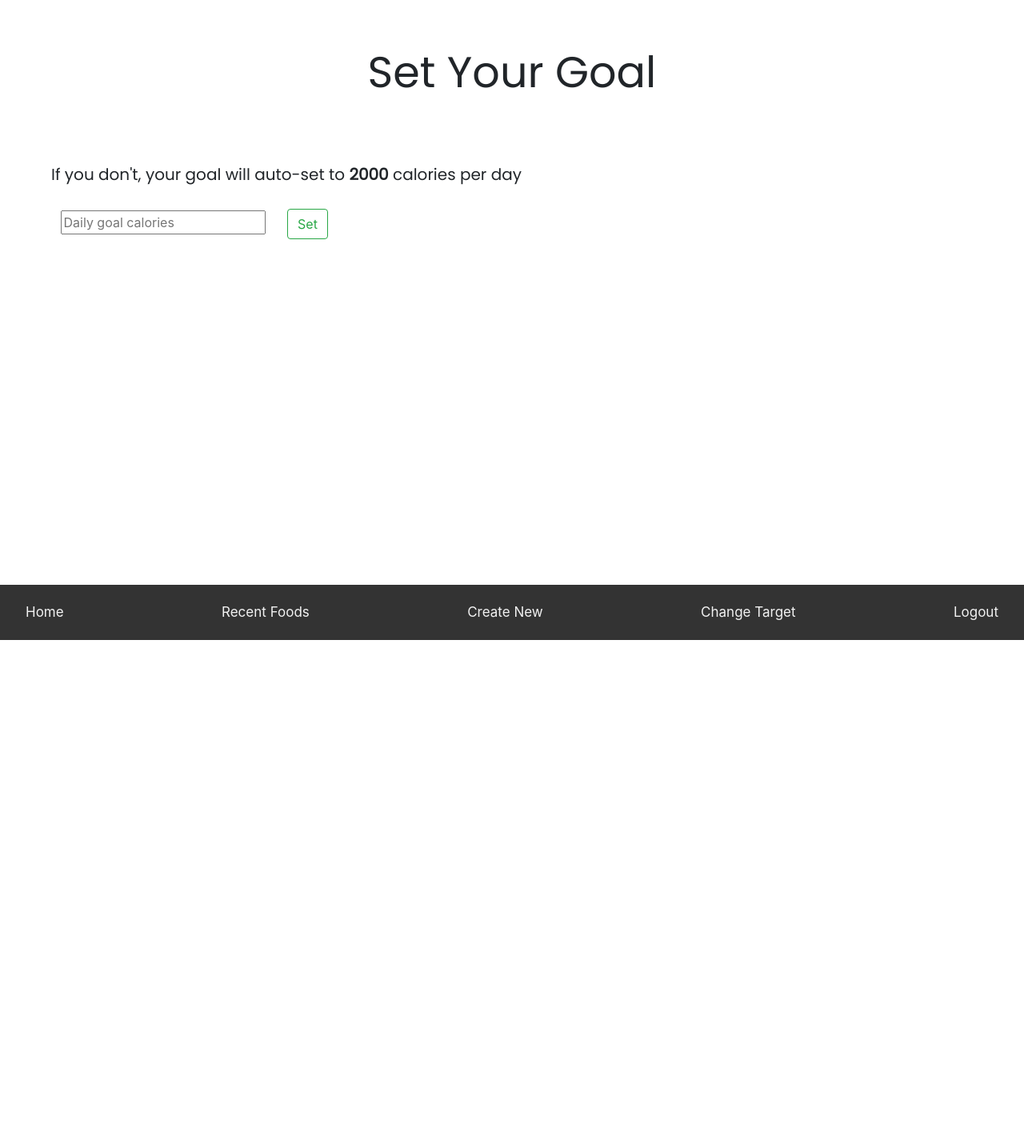
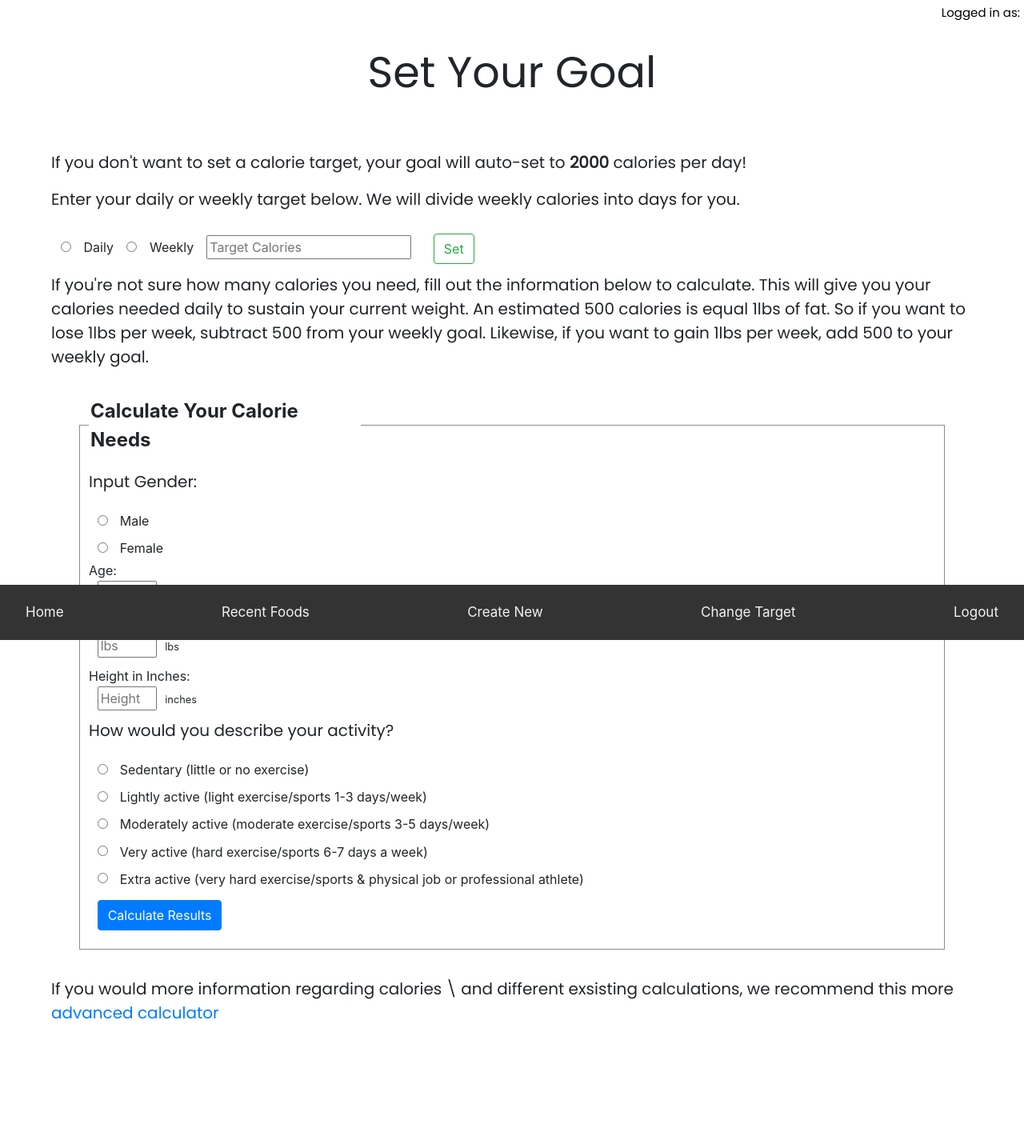
Before and after one commit to madelinecodes/Calorie-Tracker, a Django app: page /goal_change in a window 1280 px wide. Shown: the whole page at 80% size. Before the commit the page ends 800 px from the top, so only its background shows below. Run offline with Django 3.2, Linux system fonts and the light colour scheme; some libraries are stand-ins or nearby versions.

Commit message:
CSS formatting

```diff
--- a/tracker/models.py
+++ b/tracker/models.py
@@ -13,4 +13,4 @@
 
 class Profile(models.Model):
     user = models.OneToOneField(User, on_delete=models.CASCADE)
-    goal_cals = models.FloatField(blank=True, null=True)
+    goal_cals = models.FloatField(blank=True, null=True,  default='2000')
--- a/tracker/static/css/styles.css
+++ b/tracker/static/css/styles.css
@@ -4,7 +4,6 @@
     position: fixed;
     bottom: 0%;
     width: 100%;
-    margin-top: 5%;
   }
 
   .navbar a {
@@ -29,8 +28,8 @@
   }
 
   .body {
-    height: 100%;
     background-color: rgb(255, 255, 255);
+    padding-bottom:10%;
   }
 
   .bodyText{
@@ -52,7 +51,6 @@
   p,li {
     font-family: 'Poppins', sans-serif;
     font-size: 20px;
-    margin-top: 2%;
   }
 
   input {
@@ -60,13 +58,14 @@
   }
 
   #loggedInAs {
-    padding:15px;
+    padding:5px;
     color: black;
     position: fixed;
     text-align: right;
     top: 0;
     right: 0;
     background-color:rgb(255, 255, 255);
+    font-size: 15px;
   }
 
   .infoList {
@@ -122,6 +121,21 @@
 
   }
 
+  #addFood {
+      border: none;
+      box-shadow: #333;
+      margin: 0;
+      padding: 2%;
+      text-align: left;
+      float: left;
+  }
+
+  #date {
+    float:right;
+    font-size: 15px;
+
+  }
+
   @media screen and (max-width: 600px) {
     .navbar a:not(:first-child) {display: none;}
     .navbar a.icon {
@@ -143,12 +157,37 @@
     }
   }
 
-  input[name=search] {
-    background-image: url('searchicon.png');
-    background-position: 10px 10px;
-    background-repeat: no-repeat;
+  #searchBox {
+    width: 45%;
+    border-radius: 50px;
+    margin-left: 0;
+    padding: 4px;
   }
 
-  input[name=search]:focus {
-    width: 90%;
+  .informatiom {
+    font-size: 10px;
+    margin: 10px
   }
+
+  .calculator{
+    border:1px solid rgb(143, 138, 138);
+    padding: 1%;
+    margin:3%
+  }
+
+  #calcResults{
+    margin: 1%
+  }
+
+  .inputField{
+    width: 7%;
+    margin-top: 1px;
+  }
+
+  legend {
+    display: block;
+    padding-left: 2px;
+    padding-right: 2px;
+    width: 340px;
+    margin-right: 2px;
+  }
--- a/tracker/templates/tracker/base.html
+++ b/tracker/templates/tracker/base.html
@@ -6,6 +6,7 @@
     <meta name="viewport" content="width=device-width, initial-scale=1">
     <link rel="stylesheet" href="https://maxcdn.bootstrapcdn.com/bootstrap/4.0.0/css/bootstrap.min.css" integrity="sha384-Gn5384xqQ1aoWXA+058RXPxPg6fy4IWvTNh0E263XmFcJlSAwiGgFAW/dAiS6JXm" crossorigin="anonymous">
     <link href="https://fonts.googleapis.com/css?family=Poppins" rel="stylesheet">
+    <link rel="stylesheet" href="https://cdnjs.cloudflare.com/ajax/libs/font-awesome/4.7.0/css/font-awesome.min.css">
     <link rel="stylesheet" href="{% static 'css/styles.css' %}">
     <script src="https://code.jquery.com/jquery-3.2.1.slim.min.js" integrity="sha384-KJ3o2DKtIkvYIK3UENzmM7KCkRr/rE9/Qpg6aAZGJwFDMVNA/GpGFF93hXpG5KkN" crossorigin="anonymous"></script>
     <script src="https://cdnjs.cloudflare.com/ajax/libs/popper.js/1.12.9/umd/popper.min.js" integrity="sha384-ApNbgh9B+Y1QKtv3Rn7W3mgPxhU9K/ScQsAP7hUibX39j7fakFPskvXusvfa0b4Q" crossorigin="anonymous"></script>
@@ -14,11 +15,8 @@
 </head>
 
 <body class='body'>
-    {% if username is not None %}
-        <div id='loggedInAs'>
-           <p> Logged in as: </p><br>
-            <p>{{ user.username }}</p>
-        </div>
+    {% if user %}
+           <p id='loggedInAs'> Logged in as: {{ user.username }}</p>
     {% endif %}
     <div class='bodyText' >
         {% block body %}
@@ -32,11 +30,11 @@
         {% if user.username != None %}
            <a href="{% url 'logout' %}">Logout</a>
         {% endif %}
-        <a href="javascript:void(0);" class="icon" onclick="myFunction()">&#9776;</a>
+        <a href="javascript:void(0);" class="icon" onclick="navBarRespond()">&#9776;</a>
     </div>
 
     <script>
-        function myFunction() {
+        function navBarRespond() {
             var x = document.getElementById("NavbarID");
             if (x.className === "navbar") {
                 x.className += " responsive";
--- a/tracker/templates/tracker/goal_change.html
+++ b/tracker/templates/tracker/goal_change.html
@@ -2,11 +2,48 @@
 
 {% block body %}
 <h1>Set Your Goal</h1>
-<p>If you don't, your goal will auto-set to <b>2000</b> calories per day</p>
+<p>If you don't want to set a calorie target, your goal will auto-set to <b>2000</b> calories per day!</p>
+<p class="information"> Enter your daily or weekly target below. We will divide weekly calories into days for you.</p>
 <form action="{% url 'goal_change' %}" method="post">
     {% csrf_token %}
-    <input name="goal" placeholder="Daily goal calories" type="number" min="0" required/>
+    <input type="radio" name="timeframe" value="0"> Daily
+    <input type="radio" name="timeframe" value="1"> Weekly
+    <input name="goal" placeholder="Target Calories" type="number" min="0" required/>
     <input type="submit"  class="btn btn-outline-success" value="Set"/>
 </form>
+<p class="information"> If you're not sure how many calories you need, fill out the information below to calculate.
+    This will give you your calories needed daily to sustain your current weight.
+    An estimated 500 calories is equal 1lbs of fat. So if you want to lose 1lbs per week,
+    subtract 500 from your weekly goal. Likewise, if you want to gain 1lbs per week, add 500 to your weekly goal.
+</p>
+<form action="{% url 'cal_calc' %}" method="post">
+    <fieldset class="calculator">
+        <legend><b>Calculate Your Calorie Needs</b></legend>
+            {% csrf_token %}
+            <p>Input Gender:</p>
+            <input type="radio" name="gender" value="0"> Male <br>
+            <input type="radio" name="gender" value="1"> Female <br>
+            Age:<br>
+            <input class= "inputField" name="age" placeholder="Age" type="number" min="0" max="120" required/><small>years</small><br>
+            Weight in lbs:<br>
+            <input class= "inputField" name="lbs" placeholder="lbs" type="number" min="0" required/><small>lbs</small><br>
+            Height in Inches:<br>
+            <input class= "inputField" name="height" placeholder="Height" type="number" min="0" required/><small>inches</small> <br>
+            <p>How would you describe your activity?</p>
+            <input type="radio" name="activity" value="1.2"> Sedentary (little or no exercise) <br>
+            <input type="radio" name="activity" value="1.375"> Lightly active (light exercise/sports 1-3 days/week) <br>
+            <input type="radio" name="activity" value="1.55"> Moderately active (moderate exercise/sports 3-5 days/week) <br>
+            <input type="radio" name="activity" value="1.725"> Very active (hard exercise/sports 6-7 days a week) <br>
+            <input type="radio" name="activity" value="1.9"> Extra active (very hard exercise/sports & physical job or professional athlete) <br>
+            <button id="calcResults" type="submit" class="btn btn-primary"> Calculate Results</button>
+        {% if daily %}
+            <p> Your daily calorie goal is <b>{{ daily }}</b> calories</p>
+            <p> Your weekly calorie goal is <b>{{ weekly }}</b> calories</p>
+        {% endif %}
+    </fieldset>
+</form>
+
+<p>If you would more information regarding calories \
+    and different exsisting calculations, we recommend this more <a href="https://www.sailrabbit.com/bmr/">advanced calculator</a></p>
 
 {% endblock %}
--- a/tracker/urls.py
+++ b/tracker/urls.py
@@ -9,6 +9,8 @@
     path("meals", views.meals, name="meals"),
     path("create_meal", views.create_meal, name="create_meal"),
     path("goal_change", views.goal_change, name="goal_change"),
-    path("add_food", views.add_food, name="add_food")
+    path("add_food", views.add_food, name="add_food"),
+    path("goal_change", views.cal_calc, name="cal_calc")
+
 
 ]
--- a/tracker/views.py
+++ b/tracker/views.py
@@ -9,10 +9,17 @@
 import datetime
 
 
+def base(request):
+    context = {
+        "user": request.user,
+    }
+    return render(request, "tracker/base.html", context)
+
 def index(request):
-    profile = Profile.objects.get(user = request.user)
+    profile = Profile.objects.get(user=request.user)
     date_now = datetime.date.today()
-    kcal = Meal.objects.filter(date=date_now, userfk=request.user).aggregate(Sum('kcal'))['kcal__sum'] or 0.00
+    kcal = Meal.objects.filter(date=date_now, userfk=request.user).aggregate(
+        Sum('kcal'))['kcal__sum'] or 0.00
     goal_cals = profile.goal_cals
     if kcal is not None:
         kcal_total = int(kcal)
@@ -33,20 +40,13 @@
     }
     return render(request, "tracker/index.html", context)
 
-def goal_change(request):
-    if request.method == 'POST':
-        Profile.objects.filter(user = request.user).update(
-            goal_cals = request.POST.get("goal", 2000))
-        return HttpResponseRedirect(reverse("index"))
-    else:
-        return render(request, "tracker/goal_change.html")
 
 def register(request):
     if request.method == 'POST':
         try:
             user = User.objects.create_user(username=request.POST["username"],
-                email=request.POST["email"],
-                password=request.POST["password"])
+                                            email=request.POST["email"],
+                                            password=request.POST["password"])
             user.save()
             profile = Profile.objects.create(
                 goal_cals=2000,
@@ -83,10 +83,11 @@
     user = request.user
     meals = Meal.objects.filter(userfk=user).order_by('date')
     if request.method == "POST":
-        search = request.POST["search"]
+        search = request.POST["search"] == 'Search What Others Have Entered'
         meals = Meal.objects.filter(name__icontains=search)
     context = {
-    'meals': meals
+        'meals': meals,
+        "user": request.user
     }
     return render(request, "tracker/meals.html", context)
 
@@ -95,33 +96,77 @@
     if request.method == 'POST':
         try:
             meal = Meal.objects.create(
-                userfk = request.user,
-                name = request.POST["name"],
-                kcal = request.POST["kcal"],
-                date = datetime.date.today())
+                userfk=request.user,
+                name=request.POST["name"],
+                kcal=request.POST["kcal"],
+                date=datetime.date.today())
             meal.save()
-            return HttpResponseRedirect( "/")
+            return HttpResponseRedirect("/")
         except:
             return error(request, 'You left one or more fields blank.')
     elif request.method == 'GET':
-        return render(request, "tracker/create_meal.html")
+        context = {
+        "user": request.user
+        }
+        return render(request, "tracker/create_meal.html", context)
+
 
 def add_food(request):
     if request.method == 'POST':
         food_name = request.POST["food_name"]
         food_kcal = request.POST["food_kcal"]
         meal = Meal.objects.create(
-            userfk = request.user,
-            name = food_name,
-            kcal = food_kcal,
-            date = datetime.date.today())
+            userfk=request.user,
+            name=food_name,
+            kcal=food_kcal,
+            date=datetime.date.today())
         meal.save()
-        return HttpResponseRedirect( "/")
+        return HttpResponseRedirect("/")
     else:
         return render(request, "tracker/meals.html")
 
+
+def cal_calc(request):
+    if request.method == 'POST':
+        gender = request.POST.get("gender")
+        age = request.POST.get("age")
+        lbs = request.POST.get("lbs")
+        height = request.POST.get("height")
+        activity = request.POST.get("activity")
+        if gender is '1':
+            bmr = 655 + (4.35 * int(lbs)) + \
+                (4.7 * int(height)) - (4.7 * int(age))
+        elif gender is '0':
+            bmr = 66 + (6.23 * int(lbs)) + \
+                (12.7 * int(height)) - (6.8 * int(age))
+        daily = bmr * int(activity)
+        weekly = daily * 7
+    else:
+        return render(request, "tracker/goal_change.html")
+    context = {
+        'daily': daily,
+        'weekly': weekly,
+        "user": request.user
+    }
+    return render(request, "tracker/goal_change.html", context)
+
+
+def goal_change(request):
+    if request.method == 'POST':
+        timeframe = request.POST.get("timeframe", "0")
+        goal = int(request.POST.get("goal", 2000))
+        if timeframe is "1":
+            goal=goal / 7
+        Profile.objects.filter(user=request.user).update(goal_cals=goal)
+        return HttpResponseRedirect(reverse("index"))
+    else:
+        context = {
+         "user": request.user
+        }
+        return render(request, "tracker/goal_change.html", context)
+
 def error(request, msg):
-    context = {
+    context={
         'msg': msg
     }
     return render(request, 'tracker/error.html', context)
```
Also changed, not shown: tracker/templates/tracker/meals.html (+11 -8 lines), db.sqlite3.
